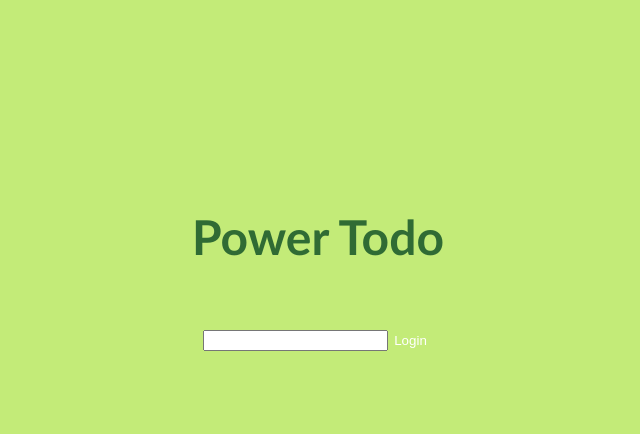
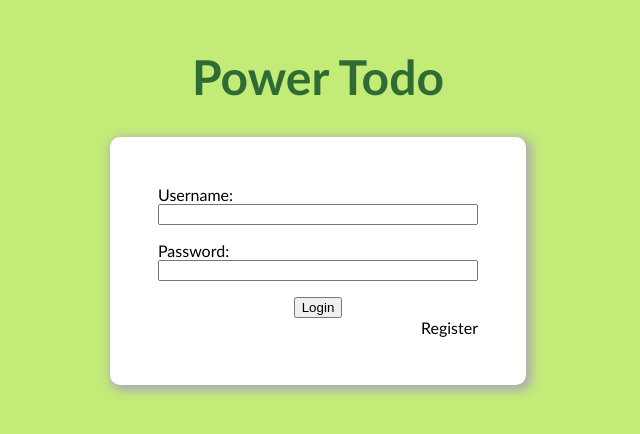
Before and after one commit to Xujia118/Power_Todo_II, a React (Vite) app in the folder clientJS/: page /add in a window 1280 px wide. Shown: the top 434 px of the page, without its empty margins (322-962 px from the left). Built offline with nearby package versions, Linux system fonts and the light colour scheme; no server answers.

Commit message:
Added CSS to login and register forms

```diff
--- a/clientJS/src/AddTask.jsx
+++ b/clientJS/src/AddTask.jsx
@@ -32,7 +32,7 @@ function AddTask({ onAddTask }) {
           <input
             type="text"
             id="task-title"
-            name="name"
+            name="title"
             onChange={handleChange}
           />
         </div>
--- a/clientJS/src/App.css
+++ b/clientJS/src/App.css
@@ -89,7 +89,7 @@ body.dark {
 }
 
 
-
+/*
 [class^="button-"] {
     background: none;
     border: none;
@@ -100,4 +100,4 @@ body.dark {
 [class^="button-"]:hover {
     cursor: pointer;
     transform: scale(1.1);
-}
+} */
--- a/clientJS/src/FormLogin.css
+++ b/clientJS/src/FormLogin.css
@@ -1,7 +1,4 @@
 .login-container {
-    margin: 5rem;
-    margin-top: 10rem;
-
     display: flex;
     flex-direction: column;
     align-items: center;
@@ -13,14 +10,24 @@
     color: var(--panel-color)
 }
 
-.form-login {
-    margin: 2rem;
+.login-register-switch {
+    margin-bottom: 2rem;
 }
 
-.login-input {
-    /* height: 2rem; */
+
+
+.form-wrapper {
+    background-color:white;
+
+    border-radius: 10px;
+    box-shadow: 3px 3px 10px 3px rgb(175, 175, 175);
+
+    width: 20rem;
+
+    padding: 3rem;
 }
 
-.button-login {
-    /* height: 2rem; */
+.switch-container {
+    display: flex;
+    justify-content:end
 }
--- a/clientJS/src/FormLogin.jsx
+++ b/clientJS/src/FormLogin.jsx
@@ -1,30 +1,142 @@
 import { useState } from "react";
+
+import { fetchRegister } from "./services";
 
 import "./FormLogin.css";
 
 function FormLogin({ onLogin }) {
-  const [input, setInput] = useState("");
+  const [register, setRegister] = useState(false);
+  const [credentials, setCredentials] = useState({
+    username: "",
+    password: "",
+  });
 
-  function handleSubmit(e) {
+  const [newUser, setNewUser] = useState({
+    username: "",
+    password: "",
+    email: "",
+  });
+
+  // Handle input
+  function handleInput(setter) {
+    return function (e) {
+      setter((prev) => ({ ...prev, [e.target.name]: e.target.value }));
+    };
+  }
+  const handleRegisterInput = handleInput(setNewUser);
+  const handleLoginInput = handleInput(setCredentials);
+
+  // Handle submit
+  function handleSubmitRegister(e) {
     e.preventDefault();
-    onLogin(input);
+    fetchRegister(newUser);
+    setNewUser({
+      username: "",
+      password: "",
+      email: "",
+    });
+  }
+
+  function handleSubmitLogin(e) {
+    e.preventDefault();
+    onLogin(credentials);
+    setCredentials({
+      username: "",
+      password: "",
+    });
   }
 
   return (
     <div className="login-container">
       <h1 className="main-logo">Power Todo</h1>
-      <form className="form-login" onSubmit={handleSubmit}>
+
+      <div className="form-wrapper">
+        {register ? (
+          <form className="form-register" onSubmit={handleSubmitRegister}>
+            <div className="form-container">
+              <label htmlFor="register-username" />
+              Username:
+              <input
+                type="text"
+                id="register-username"
+                name="username"
+                value={newUser.username}
+                onChange={handleRegisterInput}
+              />
+            </div>
+            <div className="form-container">
+              <label htmlFor="register-password" />
+              Password:
+              <input
+                type="password"
+                id="register-password"
+                name="password"
+                value={newUser.password}
+                onChange={handleRegisterInput}
+              />
+            </div>
+            <div className="form-container">
+              <label htmlFor="email" />
+              Email:
+              <input
+                type="text"
+                id="email"
+                name="email"
+                value={newUser.email}
+                onChange={handleRegisterInput}
+              />
+            </div>
+            <div className="button-container">
+              <button className="button-register" type="submit">
+                Register
+              </button>
+            </div>
+            <div className="switch-container">
+              <span className="switch" onClick={() => setRegister(!register)}>
+                I have an account
+              </span>
+            </div>
+          </form>
+        ) : (
+          <form className="form-login" onSubmit={handleSubmitLogin}>
+            <div className="form-container">
+              <label htmlFor="login-username" />
+              Username:
               <input
                 className="login-input"
+                id="login-username"
                 type="text"
                 name="username"
-          value={input}
-          onChange={(e) => setInput(e.target.value)}
+                value={credentials.username}
+                onChange={handleLoginInput}
               />
+            </div>
+
+            <div className="form-container">
+              <label htmlFor="login-password" />
+              Password:
+              <input
+                className="login-input"
+                id="login-password"
+                type="text"
+                name="password"
+                value={credentials.password}
+                onChange={handleLoginInput}
+              />
+            </div>
+            <div className="button-container">
               <button className="button-login" type="submit">
                 Login
               </button>
+            </div>
+            <div className="switch-container">
+              <span className="switch" onClick={() => setRegister(!register)}>
+                Register
+              </span>
+            </div>
           </form>
+        )}
+      </div>
     </div>
   );
 }
--- a/clientJS/src/services.js
+++ b/clientJS/src/services.js
@@ -30,6 +30,17 @@ export function fetchLogin(username) {
 export function fetchLogout() {
   const fetched = fetch("/api/v1/session", {
     method: "DELETE",
+  });
+  return chainPromise(fetched);
+}
+
+export function fetchRegister(newUser) {
+  const fetched = fetch("/api/v1/session/register", {
+    method: "POST",
+    headers: {
+      "content-type": "application/json",
+    },
+    body: JSON.stringify({newUser}),
   });
   return chainPromise(fetched);
 }
@@ -90,9 +101,9 @@ export function fetchDeleteNote(taskId, noteId) {
   const fetched = fetch(`/api/v1/tasks/${taskId}/notes`, {
     method: "DELETE",
     headers: {
-      "content-type": "application/json"
+      "content-type": "application/json",
     },
-    body: JSON.stringify({ noteId })
+    body: JSON.stringify({ noteId }),
   });
   return chainPromise(fetched);
 }
```
Also changed, not shown: 1 other file (tests, documents, lock files or other folders). Lines whose indentation alone changed are shown as unchanged.
